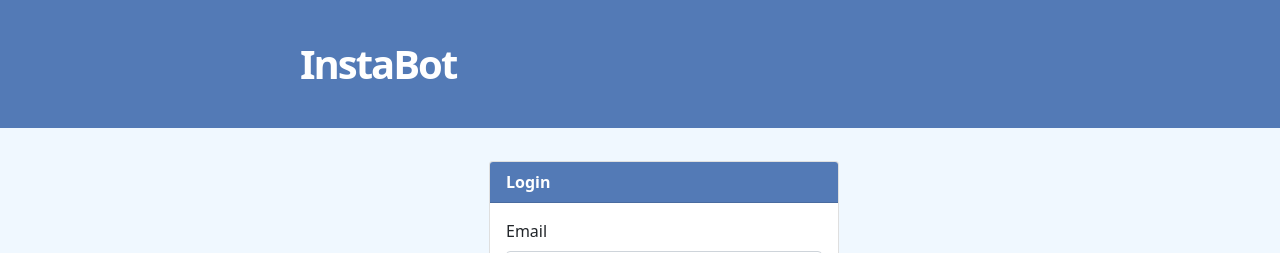
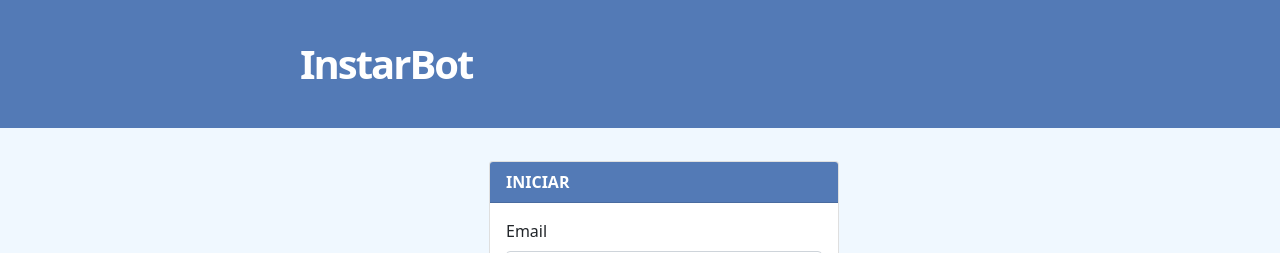
Before and after one commit to adrianodisam/instarBot, a website: page public/index.html in a window 1280 px wide. Shown: the top 253 px of the page. Drawn offline with nearby package versions, Linux system fonts and the light colour scheme.

```diff
--- a/public/index.html
+++ b/public/index.html
@@ -16,7 +16,7 @@
 <body>
     <header class="mb-4">
         <!-- inicio Cabecalho -->
-        <h1 class="text-lg-right">InstaBot</h1>
+        <h1 class="text-lg-right">InstarBot</h1>
     </header>
     <div class="container-fluid m-4 ">
 
@@ -24,7 +24,7 @@
             <div class="card-login  mt-1">
                 <div class="card ">
                     <div id="login" class="card-header">
-                        Login
+                        INICIAR
                     </div>
                     <div class="card-body">
                         <div class="form-group">
```
